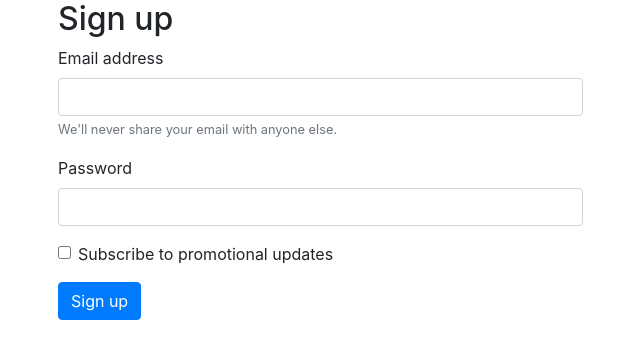
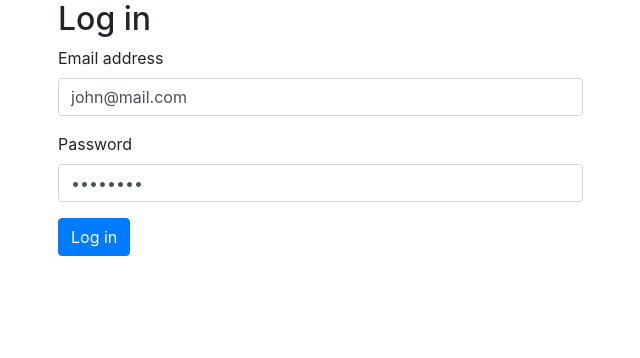
Before and after one commit to amihaescu/it-step-react, a React (Create React App) app: page / in a window 1280 px wide. Shown: the top 358 px of the page, without its empty margins (42-682 px from the left). Built offline with nearby package versions, Linux system fonts and the light colour scheme.

Commit message:
added form handling

```diff
--- a/src/App.js
+++ b/src/App.js
@@ -1,12 +1,14 @@
 import './App.css';
 import CommentList from './components/class';
 import SignUpForm from './forms/sign-up';
+import LoginForm from './forms/login';
 function App() {
 
   return (
     <div className="App container">
       {/* <CommentList></CommentList> */}
-      <SignUpForm></SignUpForm>
+      {/* <SignUpForm></SignUpForm> */}
+      <LoginForm></LoginForm>
     </div>
   );
 }
--- /dev/null
+++ b/src/forms/login.js
@@ -0,0 +1,45 @@
+import { useState } from "react"
+
+export default function LoginForm() {
+    const [email, setEmail] = useState("john@mail.com");
+    const [password, setPassword] = useState("password");
+    const [invalidEmail, setInvalidEmail] = useState(false);
+
+    const handleEmailChange = (event) => {
+        let value = event.target.value
+        if (value.match(/\d/)) {
+            event.preventDefault()
+            setInvalidEmail(true)
+        } else {
+            setInvalidEmail(false)
+            setEmail(event.target.value)
+        }
+    }
+
+    const handleLogin = (event) => {
+        event.preventDefault();
+        console.log(`logging in with ${email} & ${password}`)
+    }
+
+    const handlePasswordChange = (event) => {
+        setPassword(event.target.value)
+    }
+
+    return (
+        <form className="col-6" onSubmit={handleLogin}>
+            <h2>Log in</h2>
+            <div className="form-group">
+                <label htmlFor="exampleInputEmail1">Email address</label>
+                <input type="email" className={`form-control ${invalidEmail ? 'is-invalid' : ""}`} id="exampleInputEmail1" aria-describedby="emailHelp" value={email} onChange={handleEmailChange} />
+                <div style={{ 'display': `${invalidEmail} ? 'block': 'none` }} id="validationServer04Feedback" className="invalid-feedback">
+                    Input field does not allow digits
+                    </div>
+            </div>
+            <div className="form-group">
+                <label htmlFor="exampleInputPassword1">Password</label>
+                <input type="password" className="form-control" id="exampleInputPassword1" value={password} onChange={handlePasswordChange} />
+            </div>
+            <button type="submit" className="btn btn-primary">Log in</button>
+        </form>
+    )
+}
```
